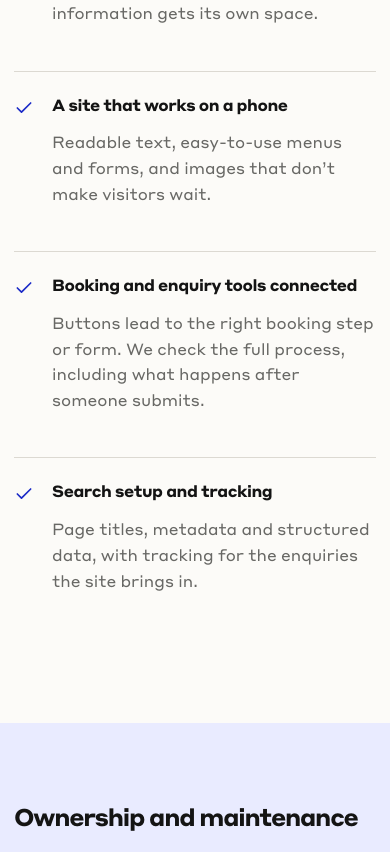
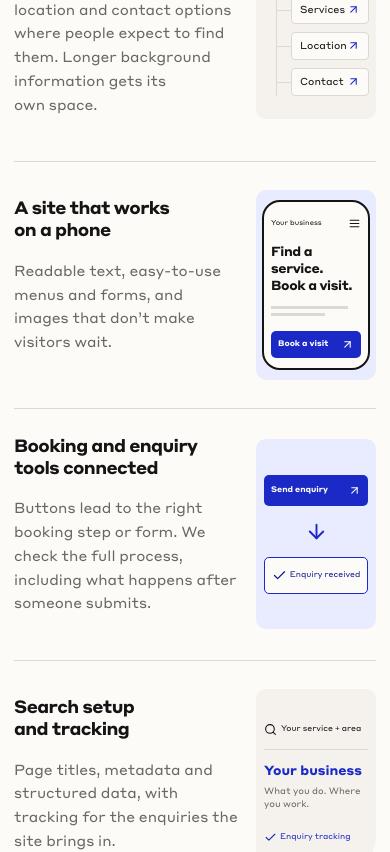
Before and after one commit to AdiKsOnDev/leakproof, a React (Vite) app: page /services/website-rebuild in a window 390 px wide. Shown: the part 2320-3172 px from the top of the page. Built offline with nearby package versions, Linux system fonts and the light colour scheme.

Commit message:
feat(site-ui): restyle rebuild page what's included section
- Add RebuildDeliverableVisual with illustrations for each deliverable
- Replace checklist with a two-column grid of detail cards
- Add responsive styles and aria-labelledby for the section

```diff
--- /dev/null
+++ b/src/components/RebuildDeliverableVisual.tsx
@@ -0,0 +1,56 @@
+import { ArrowDown, ArrowUpRight, Check, Menu, Search } from 'lucide-react'
+
+export type RebuildDeliverable = 'pages' | 'mobile' | 'booking' | 'search'
+
+export function RebuildDeliverableVisual({ kind }: { kind: RebuildDeliverable }) {
+  if (kind === 'pages') {
+    return (
+      <div className="rebuild-detail-visual rebuild-detail-visual--pages" aria-hidden="true">
+        <div className="rebuild-page-map">
+          <span className="rebuild-page-map__root">Your website</span>
+          <div className="rebuild-page-map__branches">
+            <span>Services <ArrowUpRight size={13} /></span>
+            <span>Location <ArrowUpRight size={13} /></span>
+            <span>Contact <ArrowUpRight size={13} /></span>
+          </div>
+        </div>
+      </div>
+    )
+  }
+
+  if (kind === 'mobile') {
+    return (
+      <div className="rebuild-detail-visual rebuild-detail-visual--mobile" aria-hidden="true">
+        <div className="rebuild-phone">
+          <div className="rebuild-phone__nav"><span>Your business</span><Menu size={13} /></div>
+          <strong>Find a service.<br />Book a visit.</strong>
+          <div className="rebuild-phone__lines"><span /><span /></div>
+          <span className="rebuild-visual-action">Book a visit <ArrowUpRight size={13} /></span>
+        </div>
+      </div>
+    )
+  }
+
+  if (kind === 'booking') {
+    return (
+      <div className="rebuild-detail-visual rebuild-detail-visual--booking" aria-hidden="true">
+        <div className="rebuild-booking-path">
+          <span className="rebuild-visual-action">Send enquiry <ArrowUpRight size={13} /></span>
+          <ArrowDown className="rebuild-booking-path__arrow" size={23} />
+          <span className="rebuild-booking-path__confirmation"><Check size={15} /> Enquiry received</span>
+        </div>
+      </div>
+    )
+  }
+
+  return (
+    <div className="rebuild-detail-visual rebuild-detail-visual--search" aria-hidden="true">
+      <div className="rebuild-search-result">
+        <span className="rebuild-search-result__query"><Search size={13} /> Your service + area</span>
+        <span className="rebuild-search-result__title">Your business</span>
+        <span className="rebuild-search-result__description">What you do. Where you work.</span>
+        <span className="rebuild-search-result__tracking"><Check size={13} /> Enquiry tracking</span>
+      </div>
+    </div>
+  )
+}
--- a/src/pages/WebsiteRebuildPage.tsx
+++ b/src/pages/WebsiteRebuildPage.tsx
@@ -1,14 +1,15 @@
-import { ArrowDown, ArrowLeft, Check } from 'lucide-react'
+import { ArrowDown, ArrowLeft } from 'lucide-react'
 import { Link } from 'react-router-dom'
+import { RebuildDeliverableVisual, type RebuildDeliverable } from '../components/RebuildDeliverableVisual'
 import { WebsiteRebuildPreview } from '../components/WebsiteRebuildPreview'
 import { CallToAction } from '../components/ui/CallToAction'
 import { LeakCheckButton } from '../components/ui/LeakCheckButton'
 
-const deliverables = [
-  ['Pages customers can understand', 'We put your services, location and contact options where people expect to find them. Longer background information gets its own space.'],
-  ['A site that works on a phone', 'Readable text, easy-to-use menus and forms, and images that don’t make visitors wait.'],
-  ['Booking and enquiry tools connected', 'Buttons lead to the right booking step or form. We check the full process, including what happens after someone submits.'],
-  ['Search setup and tracking', 'Page titles, metadata and structured data, with tracking for the enquiries the site brings in.'],
+const deliverables: { kind: RebuildDeliverable; title: string; description: string }[] = [
+  { kind: 'pages', title: 'Pages customers can understand', description: 'We put your services, location and contact options where people expect to find them. Longer background information gets its own space.' },
+  { kind: 'mobile', title: 'A site that works on a phone', description: 'Readable text, easy-to-use menus and forms, and images that don’t make visitors wait.' },
+  { kind: 'booking', title: 'Booking and enquiry tools connected', description: 'Buttons lead to the right booking step or form. We check the full process, including what happens after someone submits.' },
+  { kind: 'search', title: 'Search setup and tracking', description: 'Page titles, metadata and structured data, with tracking for the enquiries the site brings in.' },
 ]
 
 export function WebsiteRebuildPage() {
@@ -31,10 +32,20 @@ export function WebsiteRebuildPage() {
         </div>
       </section>
 
-      <section className="section">
+      <section className="section" aria-labelledby="rebuild-included-title">
         <div className="container rebuild-included">
-          <div data-reveal="left"><h2>What’s included</h2><p>We work on the content, structure and booking steps as well as the design.</p></div>
-          <div>{deliverables.map(([title, description], index) => <article key={title} data-reveal="fade" data-reveal-delay={String(index * 80)}><Check size={20} aria-hidden="true" /><div><h3>{title}</h3><p>{description}</p></div></article>)}</div>
+          <div className="rebuild-included__heading" data-reveal="left">
+            <h2 id="rebuild-included-title">What’s included</h2>
+            <p>We work on the content, structure and booking steps as well as the design.</p>
+          </div>
+          <div className="rebuild-included__grid">
+            {deliverables.map(({ kind, title, description }) => (
+              <article className="rebuild-detail" key={kind}>
+                <div className="rebuild-detail__copy"><h3>{title}</h3><p>{description}</p></div>
+                <RebuildDeliverableVisual kind={kind} />
+              </article>
+            ))}
+          </div>
         </div>
       </section>
 
--- a/src/styles/_rebuild.scss
+++ b/src/styles/_rebuild.scss
@@ -45,18 +45,62 @@
 .new-site__services { display: grid; grid-template-columns: repeat(3, 1fr); border-block: 1px solid #dce3d8; }
 .new-site__services span { display: flex; align-items: center; justify-content: center; gap: 12px; padding: 22px 8px; font-size: 13px; }
 .new-site__footer { display: flex; justify-content: space-between; gap: 16px; padding-top: 24px; color: #536559; font-size: 11px; }
-.rebuild-included { display: grid; grid-template-columns: 0.8fr 1fr; gap: 100px; }
-.rebuild-included p { color: $muted; margin-top: 16px; }
-.rebuild-included article { display: flex; gap: 18px; padding: 26px 0; border-top: 1px solid $line; }
-.rebuild-included article > svg { flex: none; color: $blue; }
-.rebuild-included h3 { font-size: $font-size-subtitle; }
+.rebuild-included__heading { display: flex; align-items: baseline; justify-content: space-between; gap: 48px; margin-bottom: 52px; }
+.rebuild-included__heading h2 { flex: none; }
+.rebuild-included__heading p { max-width: 440px; color: $muted; }
+.rebuild-included__grid { display: grid; grid-template-columns: repeat(2, minmax(0, 1fr)); border-block: 1px solid $line; }
+.rebuild-detail { display: grid; grid-template-columns: minmax(0, 1fr) 168px; align-items: center; gap: 28px; padding: 40px 36px 40px 0; }
+.rebuild-detail:nth-child(even) { padding-inline: 36px 0; border-left: 1px solid $line; }
+.rebuild-detail:nth-child(n + 3) { border-top: 1px solid $line; }
+.rebuild-detail h3 { max-width: 19ch; font-size: clamp(1.15rem, 1.6vw, 1.4rem); line-height: 1.25; letter-spacing: -0.035em; text-wrap: balance; }
+.rebuild-detail p { margin-top: 16px; color: $muted; font-size: 0.9rem; line-height: 1.7; }
+.rebuild-detail-visual { display: flex; align-items: center; justify-content: center; min-width: 0; height: 190px; border-radius: $radius-small; background: $cream; color: $ink; font-size: 10px; line-height: 1.4; pointer-events: none; user-select: none; }
+.rebuild-detail-visual svg { flex: none; }
+.rebuild-detail-visual--pages { border-top-right-radius: 44px; }
+.rebuild-detail-visual--mobile { background: $soft-blue; }
+.rebuild-detail-visual--booking { background: $soft-blue; }
+.rebuild-detail-visual--search { border-bottom-right-radius: 44px; }
+.rebuild-page-map { width: 132px; }
+.rebuild-page-map__root { display: inline-block; padding: 8px 10px; background: $ink; border-radius: 5px; color: $white; font-weight: 600; }
+.rebuild-page-map__branches { display: grid; gap: 8px; margin: 0 0 0 12px; padding: 14px 0 0 14px; border-left: 1px solid $line; }
+.rebuild-page-map__branches > span { position: relative; display: flex; align-items: center; justify-content: space-between; padding: 6px 8px; border: 1px solid $line; border-radius: 4px; background: $paper; }
+.rebuild-page-map__branches > span::before { content: ''; position: absolute; top: 50%; left: -15px; width: 14px; border-top: 1px solid $line; }
+.rebuild-page-map__branches svg { color: $blue; }
+.rebuild-phone { width: 128px; padding: 15px 10px 10px; border: 2px solid $ink; border-radius: $radius; background: $paper; }
+.rebuild-phone__nav { display: flex; align-items: center; justify-content: space-between; gap: 4px; font-size: 8px; }
+.rebuild-phone strong { display: block; margin-top: 15px; font-size: 13px; line-height: 1.3; letter-spacing: -0.03em; }
+.rebuild-phone__lines { display: grid; gap: 4px; margin: 10px 0 15px; }
+.rebuild-phone__lines span { height: 3px; width: 85%; background: $line; }
+.rebuild-phone__lines span:last-child { width: 60%; }
+.rebuild-visual-action { display: flex; align-items: center; justify-content: space-between; gap: 8px; padding: 9px; border-radius: 5px; background: $blue; color: $white; font-weight: 600; }
+.rebuild-phone .rebuild-visual-action { padding: 7px; font-size: 8px; }
+.rebuild-booking-path { width: 140px; }
+.rebuild-booking-path__arrow { display: block; margin: 14px auto; color: $blue; }
+.rebuild-booking-path__confirmation { display: flex; align-items: center; justify-content: center; gap: 6px; padding: 10px 5px; border: 1px solid $blue; border-radius: 5px; color: $blue-dark; background: $paper; }
+.rebuild-search-result { width: 140px; }
+.rebuild-search-result__query { display: flex; align-items: center; gap: 6px; padding-bottom: 13px; margin-bottom: 13px; border-bottom: 1px solid $line; font-size: 9px; }
+.rebuild-search-result__title { display: block; color: $blue; font-size: 13px; font-weight: 600; }
+.rebuild-search-result__description { display: block; margin-top: 5px; font-size: 9px; color: $muted; }
+.rebuild-search-result__tracking { display: flex; align-items: center; gap: 5px; margin-top: 20px; color: $blue; }
 .rebuild-ownership { background: $soft-blue; }
 .rebuild-ownership h2 { max-width: 800px; }
 .rebuild-ownership p { max-width: 650px; margin: 24px 0; color: $muted; }
 
+@media (max-width: 1100px) {
+  .rebuild-detail { grid-template-columns: minmax(0, 1fr) 144px; gap: 20px; padding-right: 24px; }
+  .rebuild-detail:nth-child(even) { padding-left: 24px; }
+  .rebuild-booking-path, .rebuild-search-result { width: 124px; }
+  .rebuild-page-map { width: 120px; }
+}
+
 @media (max-width: 800px) {
   .rebuild-hero { padding: 40px 0 70px; }
-  .rebuild-included { grid-template-columns: 1fr; gap: 35px; }
+  .rebuild-included__heading { align-items: flex-start; flex-direction: column; gap: 20px; margin-bottom: 36px; }
+  .rebuild-included__grid { grid-template-columns: 1fr; }
+  .rebuild-detail { grid-template-columns: minmax(0, 1fr) 168px; gap: 36px; padding: 28px 0; }
+  .rebuild-detail:nth-child(even) { padding-inline: 0; border-left: 0; }
+  .rebuild-detail + .rebuild-detail { border-top: 1px solid $line; }
+  .rebuild-detail h3 { max-width: 25ch; font-size: 1.3rem; }
   .rebuild-mock { padding: 50px 12px 12px; }
   .old-site__columns { grid-template-columns: 95px minmax(0, 1fr); gap: 12px; padding: 0 12px 20px; }
   .new-site { padding: 24px; }
@@ -64,6 +108,17 @@
 }
 
 @media (max-width: 560px) {
+  .rebuild-detail { grid-template-columns: minmax(0, 1fr) 120px; gap: 18px; }
+  .rebuild-detail h3 { font-size: 1.1rem; }
+  .rebuild-detail p { font-size: 0.9rem; line-height: 1.65; margin-top: 12px; }
+  .rebuild-detail-visual { height: 190px; }
+  .rebuild-phone { width: 108px; padding-inline: 7px; }
+  .rebuild-phone__nav { font-size: 7px; }
+  .rebuild-page-map, .rebuild-booking-path, .rebuild-search-result { width: 104px; }
+  .rebuild-visual-action { gap: 4px; padding-inline: 7px; font-size: 8px; }
+  .rebuild-booking-path__confirmation { gap: 3px; font-size: 8px; }
+  .rebuild-search-result__query { gap: 4px; font-size: 8px; }
+  .rebuild-search-result__tracking { gap: 3px; font-size: 8px; }
   .rebuild-preview__bar { padding: 16px; font-size: 0.7rem; }
   .old-site { font-size: 12px; }
   .old-site__masthead { padding: 12px 8px; gap: 6px; }
@@ -83,3 +138,8 @@
   .new-site__services span { justify-content: flex-start; padding-block: 16px; }
   .new-site__booking { padding-inline: 12px; gap: 8px; }
 }
+
+@media (max-width: 380px) {
+  .rebuild-detail { grid-template-columns: 1fr; gap: 24px; }
+  .rebuild-detail h3 { max-width: 25ch; }
+}
```
